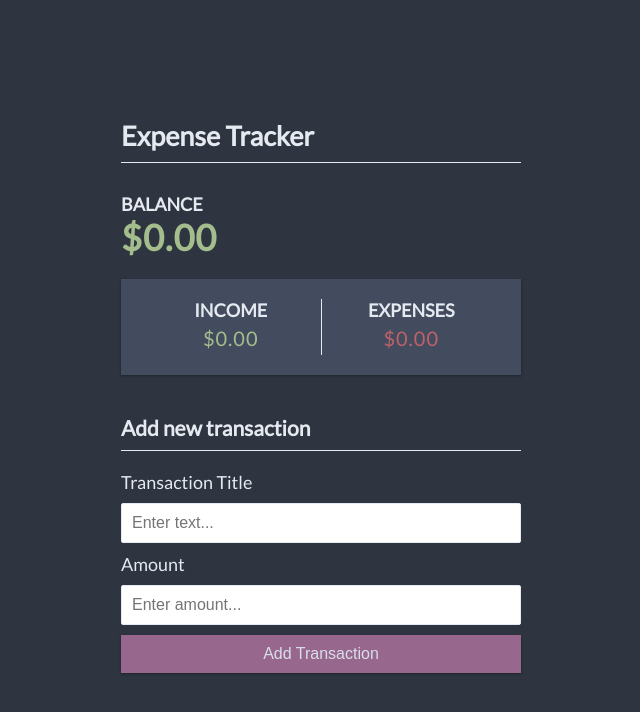
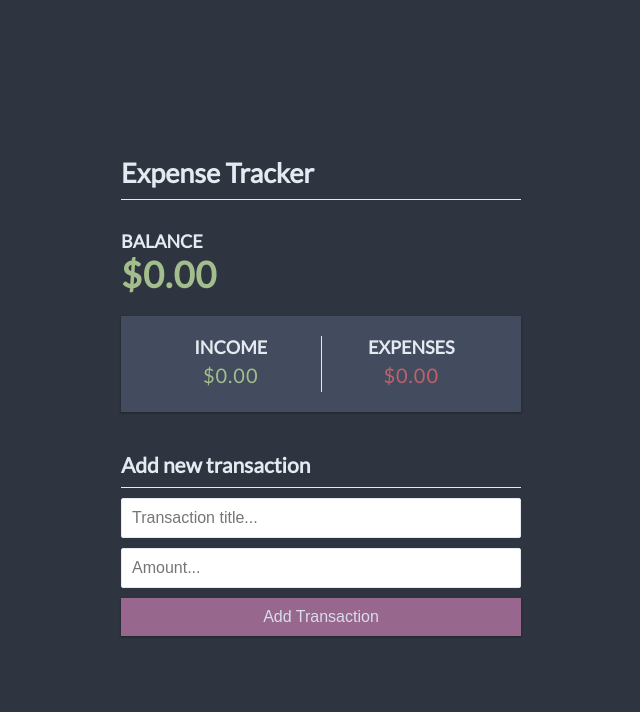
Before and after one commit to 3quanimity/vue-expenses-tracker, a Vue app: page / in a window 1280 px wide. Shown: the top 712 px of the page, without its empty margins (319-959 px from the left). Built offline with nearby package versions, Linux system fonts and the light colour scheme.

Commit message:
update layout, rearrange sections & remove labels

```diff
--- a/src/App.vue
+++ b/src/App.vue
@@ -83,11 +83,11 @@ const saveTransactionsToLocalStorage = () => {
   <div class="container">
     <TotalBalance :total="total" />
     <IncomeExpenses :income="income" :expenses="expenses" />
+    <AddTransaction @transactionSubmitted="handleTransactionSubmitted" />
     <TransactionList
       v-if="transactions?.length"
       :transactions="transactions"
       @onDeleteTransaction="handleDeleteTransaction"
     />
-    <AddTransaction @transactionSubmitted="handleTransactionSubmitted" />
   </div>
 </template>
--- a/src/components/AddTransaction.vue
+++ b/src/components/AddTransaction.vue
@@ -43,25 +43,31 @@ const clearFields = () => {
   <h3>Add new transaction</h3>
   <form id="form" @submit.prevent="onSubmit">
     <div class="form-control">
-      <label for="text">Transaction Title</label>
       <input
         type="text"
         id="text"
         v-model="transaction.title"
-        placeholder="Enter text..."
+        placeholder="Transaction title..."
       />
     </div>
     <div class="form-control">
-      <label for="amount">Amount</label>
       <input
         type="text"
         id="amount"
         v-model="transaction.amount"
-        placeholder="Enter amount..."
+        placeholder="Amount..."
       />
     </div>
     <button class="btn">Add Transaction</button>
   </form>
 </template>
 
-<style scoped></style>
+<style lang="scss" scoped>
+.form-control {
+  padding-bottom: 10px;
+
+  &:last-of-type {
+    padding-bottom: 0;
+  }
+}
+</style>
```
